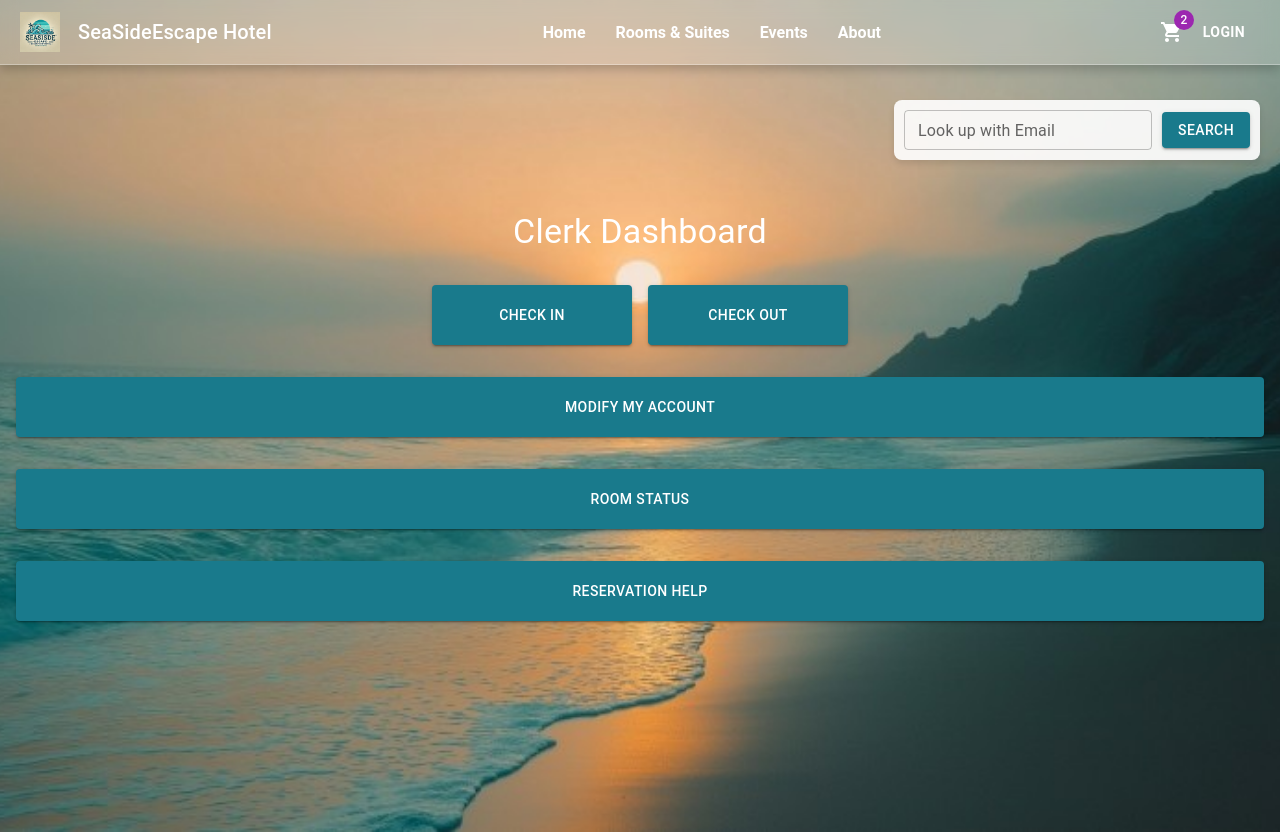
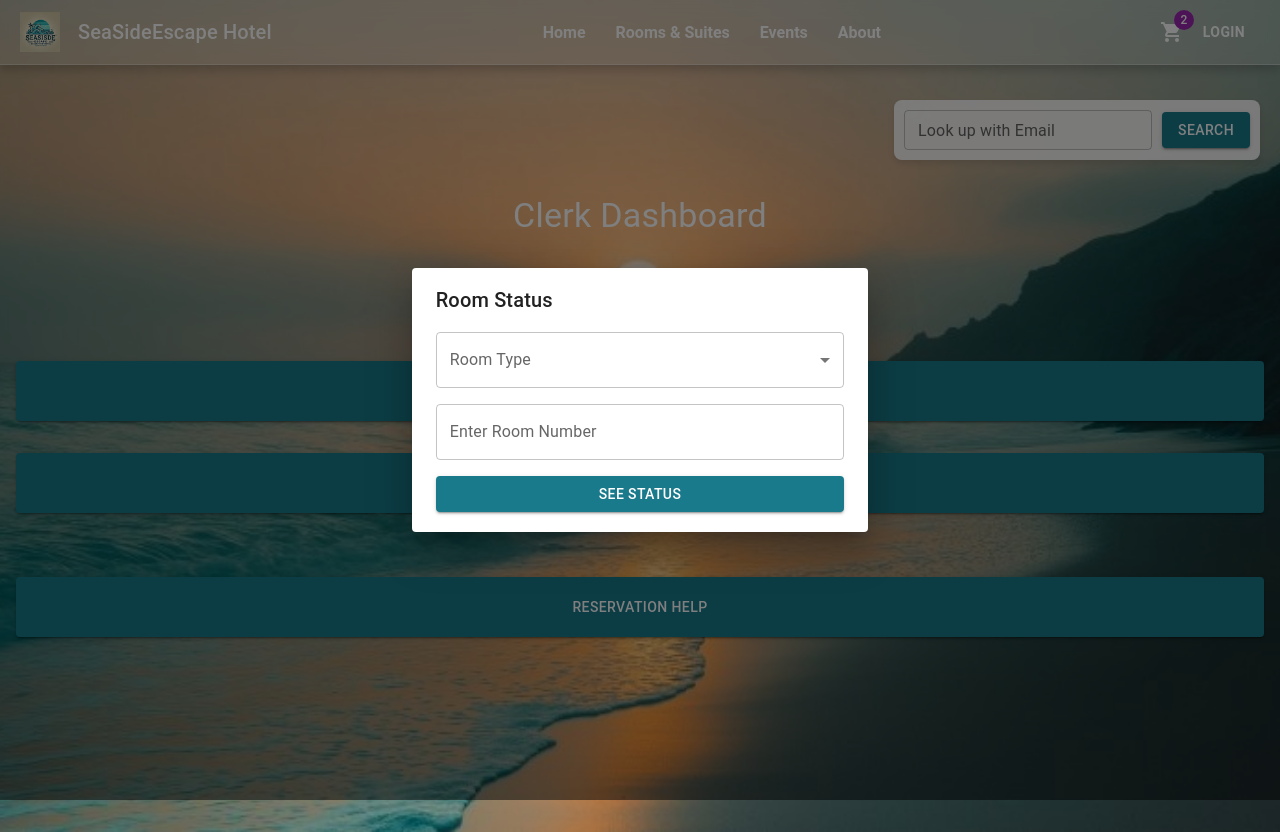
Before and after one commit to Lucas-CSI/SWE-Group-Project, a React (Create React App) app in the folder frontend/: page /clerk/homepage in a window 1280 px wide. Both pictures are taken after a click on the button "ROOM STATUS". Built offline with nearby package versions, Linux system fonts and the light colour scheme.

Commit message:
ClerkHomePage update with status options

```diff
--- a/frontend/src/components/ClerkHomePage.js
+++ b/frontend/src/components/ClerkHomePage.js
@@ -5,6 +5,10 @@ const ClerkHomepage = () => {
     const [email, setEmail] = useState('');
     const [isDialogOpen, setIsDialogOpen] = useState(false);
     const [reservationAction, setReservationAction] = useState('');
+    const [isRoomDialogOpen, setIsRoomDialogOpen] = useState(false);
+    const [roomType, setRoomType] = useState('');
+    const [roomOption, setRoomOption] = useState('');
+    const [roomNumber, setRoomNumber] = useState('');
 
     const handleSearch = () => {
         console.log(`Searching for: ${email}`);
@@ -20,6 +24,44 @@ const ClerkHomepage = () => {
 
     const handleReservationActionChange = (event) => {
         setReservationAction(event.target.value);
+    };
+
+    const handleRoomDialogOpen = () => {
+        setIsRoomDialogOpen(true);
+    };
+
+    const handleRoomDialogClose = () => {
+        setIsRoomDialogOpen(false);
+    };
+
+    const handleRoomTypeChange = (event) => {
+        setRoomType(event.target.value);
+        setRoomOption('');
+    };
+
+    const handleRoomOptionChange = (event) => {
+        setRoomOption(event.target.value);
+    };
+
+    const handleRoomNumberChange = (event) => {
+        setRoomNumber(event.target.value);
+    };
+
+    const handleSeeStatus = () => {
+        console.log(`Checking status for room number: ${roomNumber}, Type: ${roomType}, Option: ${roomOption}`);
+    };
+
+    const getRoomOptions = () => {
+        switch (roomType) {
+            case 'Nature Retreat':
+                return ['Single Room', 'Double Room', 'Family Room'];
+            case 'Urban Elegance':
+                return ['Suite Room', 'Deluxe Room'];
+            case 'Vintage Charm':
+                return ['Standard Room', 'Deluxe Room'];
+            default:
+                return [];
+        }
     };
 
     return (
@@ -143,7 +185,9 @@ const ClerkHomepage = () => {
                         '&:hover': {
                             backgroundColor: '#28c1d8',
                         },
+                        marginBottom: 4,
                     }}
+                    onClick={handleRoomDialogOpen}
                 >
                     Room Status
                 </Button>
@@ -184,6 +228,66 @@ const ClerkHomepage = () => {
                     </FormControl>
                 </DialogContent>
             </Dialog>
+
+            {/* Room Status Dialog */}
+            <Dialog open={isRoomDialogOpen} onClose={handleRoomDialogClose}>
+                <DialogTitle>Room Status</DialogTitle>
+                <DialogContent>
+                    <FormControl fullWidth sx={{ marginBottom: 2 }}>
+                        <InputLabel id="room-type-label">Room Type</InputLabel>
+                        <Select
+                            labelId="room-type-label"
+                            value={roomType}
+                            onChange={handleRoomTypeChange}
+                        >
+                            <MenuItem value="Nature Retreat">Nature Retreat</MenuItem>
+                            <MenuItem value="Urban Elegance">Urban Elegance</MenuItem>
+                            <MenuItem value="Vintage Charm">Vintage Charm</MenuItem>
+                        </Select>
+                    </FormControl>
+
+                    {roomType && (
+                        <FormControl fullWidth sx={{ marginBottom: 2 }}>
+                            <InputLabel id="room-option-label">Room Option</InputLabel>
+                            <Select
+                                labelId="room-option-label"
+                                value={roomOption}
+                                onChange={handleRoomOptionChange}
+                            >
+                                {getRoomOptions().map((option) => (
+                                    <MenuItem key={option} value={option}>
+                                        {option}
+                                    </MenuItem>
+                                ))}
+                            </Select>
+                        </FormControl>
+                    )}
+
+                    <TextField
+                        label="Enter Room Number"
+                        variant="outlined"
+                        fullWidth
+                        sx={{ marginBottom: 2 }}
+                        value={roomNumber}
+                        onChange={handleRoomNumberChange}
+                    />
+
+                    <Button
+                        variant="contained"
+                        fullWidth
+                        sx={{
+                            backgroundColor: 'rgb(25,122,140)',
+                            color: 'white',
+                            '&:hover': {
+                                backgroundColor: '#28c1d8',
+                            },
+                        }}
+                        onClick={handleSeeStatus}
+                    >
+                        See Status
+                    </Button>
+                </DialogContent>
+            </Dialog>
         </Box>
     );
 };
```
